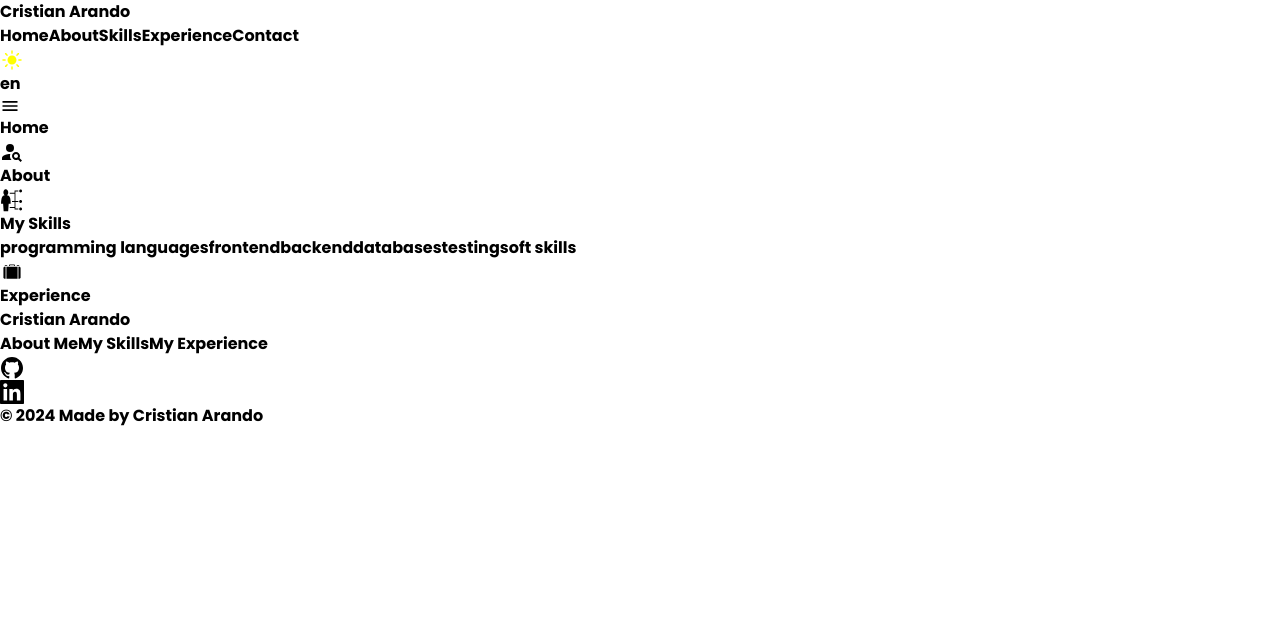
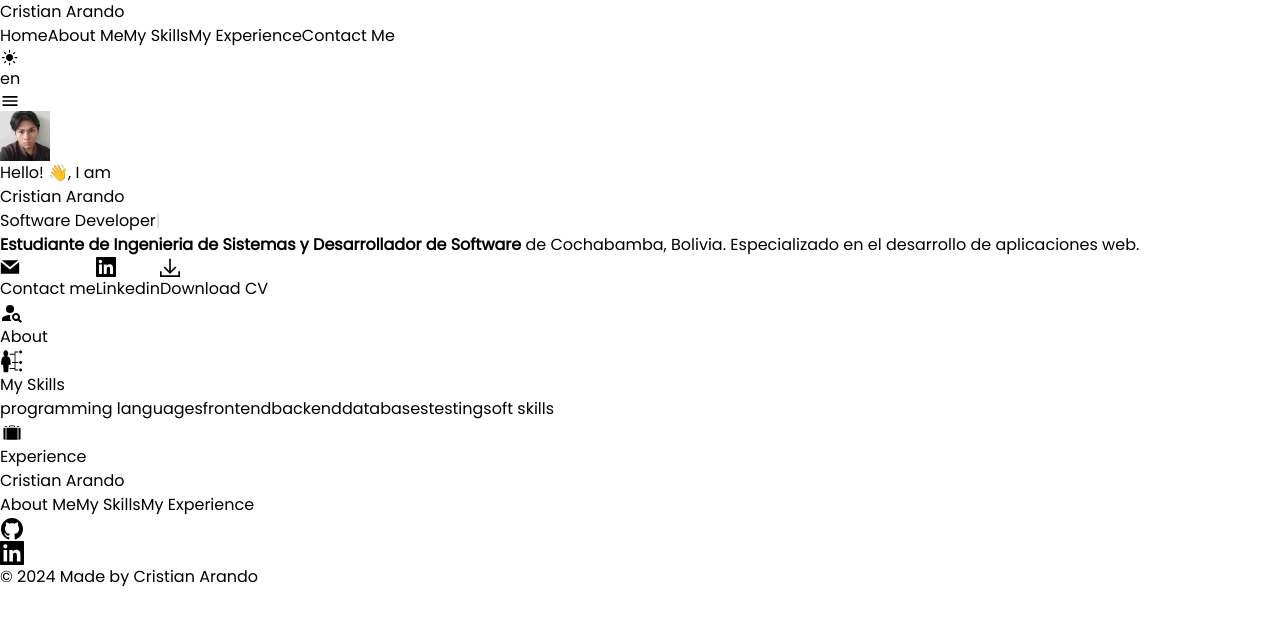
Before and after one commit to iamcristian/Portfolio, a Next.js app: page / in a window 1280 px wide. Shown: the top 626 px of the page. Built offline with nearby package versions, Linux system fonts and the light colour scheme.

Commit message:
Add home

```diff
--- a/app/globals.css
+++ b/app/globals.css
@@ -4,6 +4,6 @@
 
 @layer components {
   .section-page {
-    @apply h-screen w-full pt-14 md:pt-20 px-5 sm:px-8 md:px-[8%] xl:px-[20%] bg-white text-black dark:bg-black dark:text-white transition-colors duration-1000;
+    @apply h-screen w-full py-16 md:pt-20 px-5 sm:px-8 md:px-[8%] xl:px-[20%] bg-white text-black dark:bg-black dark:text-white transition-colors duration-1000;
   }
 }
--- a/app/layout.tsx
+++ b/app/layout.tsx
@@ -7,11 +7,11 @@ import { Footer } from "@/components/Footer/Footer";
 
 const poppins = Poppins({
   subsets: ["latin"],
-  weight: "700",
+  weight: "400",
 });
 
 export const metadata: Metadata = {
-  title: "Cristian Arando | Portfolio",
+  title: "Cristian Arando | Portfolio | Software Developer",
   description:
     "Welcome to my portfolio! I showcase my projects and skills in web development.",
   keywords: [
@@ -43,7 +43,9 @@ export default function RootLayout({
 }>) {
   return (
     <html lang="en">
-      <body className={`${poppins.className} dark text-xs md:text-sm`}>
+      <body
+        className={`${poppins.className} dark text-xs md:text-sm`}
+      >
         <ConfigProvider>
           <Navbar />
           {children}
--- a/components/Home/Home.tsx
+++ b/components/Home/Home.tsx
@@ -1,10 +1,57 @@
+"use client";
+
+import Image from "next/image";
+import { GrDownload, GrLinkedin, GrMail } from "react-icons/gr";
+import { ReactTyped } from "react-typed";
+
 export const Home = () => {
   return (
     <section
-      className="section-page flex flex-col justify-start"
+      className="section-page flex flex-col justify-center pt-32 pb-0 h-[70vh] font-medium md:justify-center"
       id="home"
     >
-      <h2 className="mb-4">Home</h2>
+      <div className="flex gap-4 mb-4 items-center">
+        <Image
+          className="rounded-xl shadow-lg size-16"
+          src="/me.webp"
+          alt="Cristian Arando"
+          width={50}
+          height={50}
+        />
+        <p className="text-sm lg:text-lg">Hello! 👋, I am</p>
+      </div>
+      <h1 className="text-2xl lg:text-3xl font-bold tracking-tight dark:text-white">
+        Cristian Arando
+      </h1>
+      <ReactTyped
+        className="text-base font-semibold"
+        strings={["Software Developer"]}
+        typeSpeed={100}
+        backDelay={5000}
+        loop
+      />
+      <p className="font-light my-5 w-[60%]">
+        <strong className="text-sky-700 font-semibold dark:text-sky-500">
+          Estudiante de Ingenieria de Sistemas y Desarrollador de Software
+        </strong>{" "}
+        de Cochabamba, Bolivia. Especializado en el desarrollo de aplicaciones
+        web.
+      </p>
+
+      <div className="flex gap-5">
+        <button className="flex items-center gap-2 text-xs rounded-lg border border-black dark:border-white p-2 dark:bg-slate-900 hover:bg-slate-50 dark:hover:bg-slate-800">
+          <GrMail size={20} />
+          Contact me
+        </button>
+        <button className="flex items-center gap-2 text-xs rounded-lg border p-2 border-black dark:border-white dark:bg-slate-900 hover:bg-slate-50 dark:hover:bg-slate-800">
+          <GrLinkedin size={20} />
+          Linkedin
+        </button>
+        <button className="flex items-center gap-2 text-xs rounded-lg border p-2 bg-slate-900 hover:bg-slate-700 text-white dark:bg-sky-700 dark:hover:bg-sky-600 border-black dark:border-solid">
+          <GrDownload size={20} />
+          Download CV
+        </button>
+      </div>
     </section>
   );
 };
--- a/components/Navbar/Navbar.tsx
+++ b/components/Navbar/Navbar.tsx
@@ -20,7 +20,7 @@ export const Navbar = () => {
   const [menuOpen, setMenuOpen] = useState(false);
 
   return (
-    <header className="fixed w-full flex flex-row justify-between md:justify-around items-center h-12 top-0 px-5 sm:px-8 md:px-[8%] xl:px-[20%] text-black dark:text-white bg-white dark:bg-black border-b-2 border-b-black dark:border-b-white transition-colors duration-1000">
+    <header className="fixed w-full flex flex-row justify-between md:justify-around items-center h-12 lg:h-20 top-0 px-5 sm:px-8 md:px-[8%] xl:px-[20%] text-black dark:text-white bg-white font-bold dark:bg-black border-b-2 border-b-black dark:border-b-white transition-colors duration-1000">
       <Link href={"/"} className="w-1/2 md:w-1/4">
         Cristian Arando
       </Link>
@@ -28,7 +28,7 @@ export const Navbar = () => {
       <nav
         className={`${
           menuOpen ? "translate-x-0" : "-translate-x-full"
-        } fixed top-12 left-0 md:static w-4/6 h-3/4 flex flex-col md:flex-row justify-center items-center gap-10 transition-transform duration-1000 md:translate-x-0 md:flex`}
+        } fixed top-12 left-0 md:static  w-4/6 h-3/4 flex flex-col md:flex-row justify-center items-center gap-10 transition-transform duration-1000 md:translate-x-0 md:flex`}
       >
         <Link className="md:hover:underline" href="#home">
           {home}
@@ -50,15 +50,14 @@ export const Navbar = () => {
       <div className="flex gap-3 w-1/2 md:w-1/4 justify-end items-center">
         {theme === "light" ? (
           <FaMoon
-            className="cursor-pointer"
-            size={"1.5rem"}
+            className="cursor-pointer text-sky-700"
+            size={"1.2rem"}
             onClick={toggleTheme}
           />
         ) : (
           <IoIosSunny
-            className="cursor-pointer"
-            size={"1.5rem"}
-            color="yellow"
+            className="cursor-pointer text-sky-300"
+            size={"1.2rem"}
             onClick={toggleTheme}
           />
         )}
--- a/package.json
+++ b/package.json
@@ -12,7 +12,8 @@
     "next": "14.1.4",
     "react": "^18",
     "react-dom": "^18",
-    "react-icons": "^5.0.1"
+    "react-icons": "^5.0.1",
+    "react-typed": "^2.0.12"
   },
   "devDependencies": {
     "@types/node": "^20",
--- a/translations/en.json
+++ b/translations/en.json
@@ -1,10 +1,10 @@
 {
   "navbar": {
     "home": "Home",
-    "about": "About",
-    "skills": "Skills",
-    "experience": "Experience",
-    "contact": "Contact"
+    "about": "About Me",
+    "skills": "My Skills",
+    "experience": "My Experience",
+    "contact": "Contact Me"
   },
   "home": {
     "title": "Welcome to our website",
--- a/translations/es.json
+++ b/translations/es.json
@@ -1,10 +1,10 @@
 {
   "navbar": {
     "home": "Inicio",
-    "about": "Acerca de",
-    "skills": "Habilidades",
-    "experience": "Experiencia",
-    "contact": "Contacto"
+    "about": "Sobre Mí",
+    "skills": "Mis Habilidades",
+    "experience": "Mi Experiencia",
+    "contact": "Contáctame"
   },
   "home": {
     "title": "Bienvenido a nuestro sitio web",
```
Also changed, not shown: public/me.webp (added), 1 other file (tests, documents, lock files or other folders).
